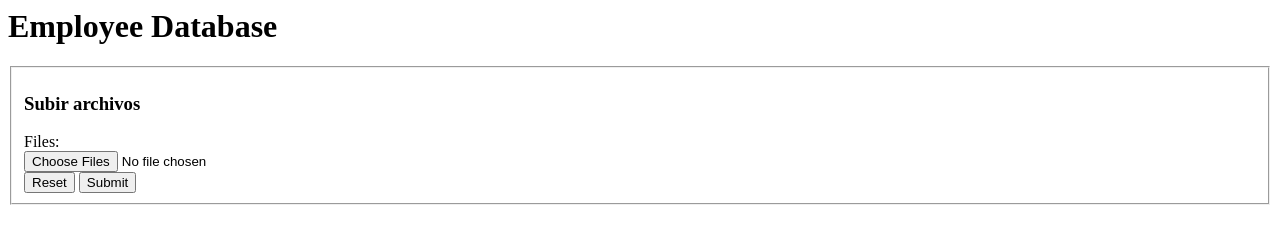
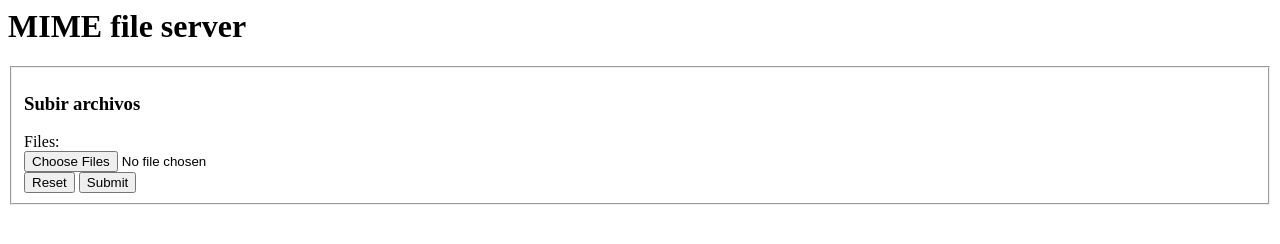
Before and after one commit to tholliver/mime-server, a website: page public/index.html in a window 1280 px wide. Drawn offline with Linux system fonts and the light colour scheme.

Commit message:
home page --fixed

```diff
--- a/public/index.html
+++ b/public/index.html
@@ -1,6 +1,6 @@
 <body>
     <header>
-        <h1>Employee Database</h1>
+        <h1>MIME file server</h1>
     </header>
     <form action="/upload_files" method="POST" enctype="multipart/form-data">
         <fieldset>
```
